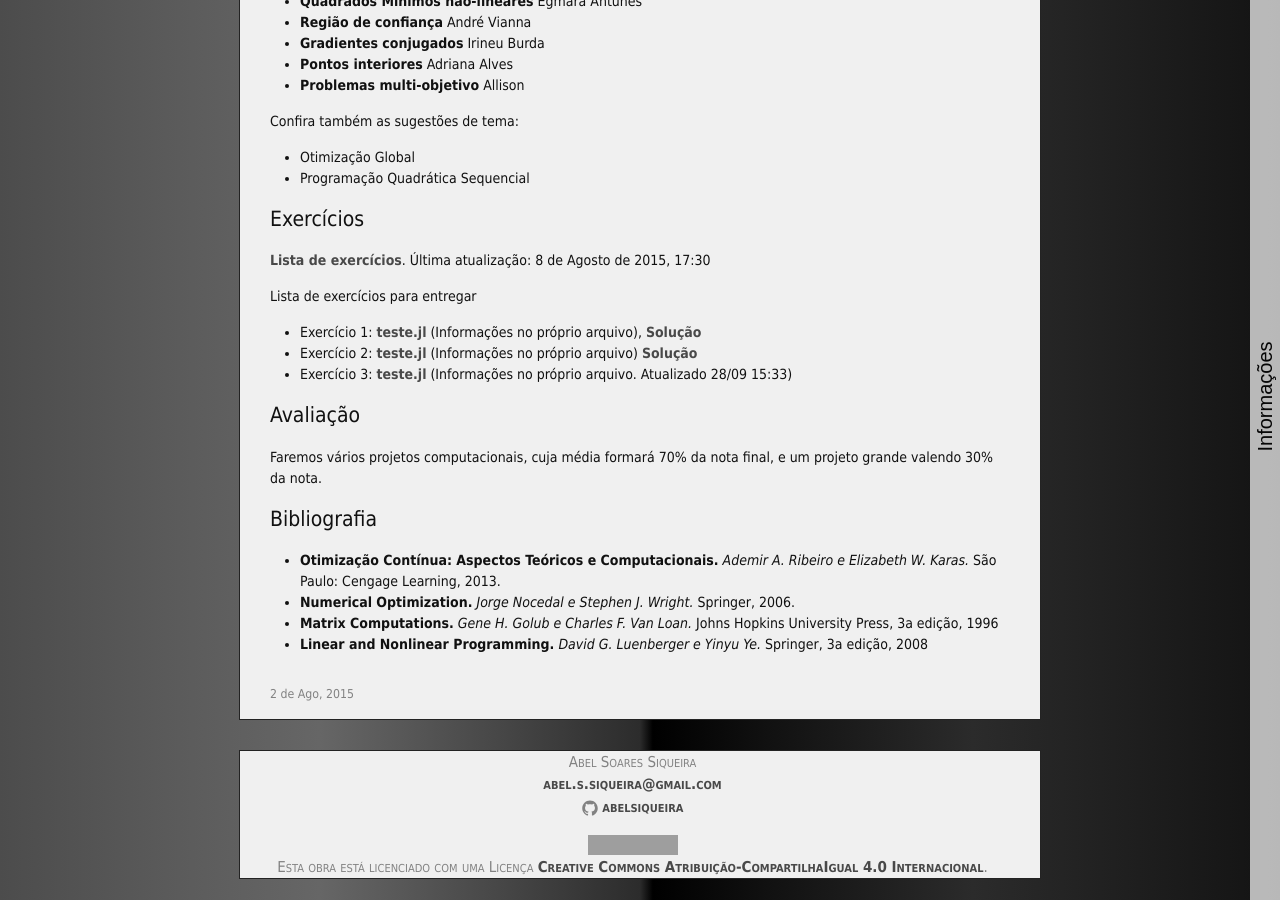
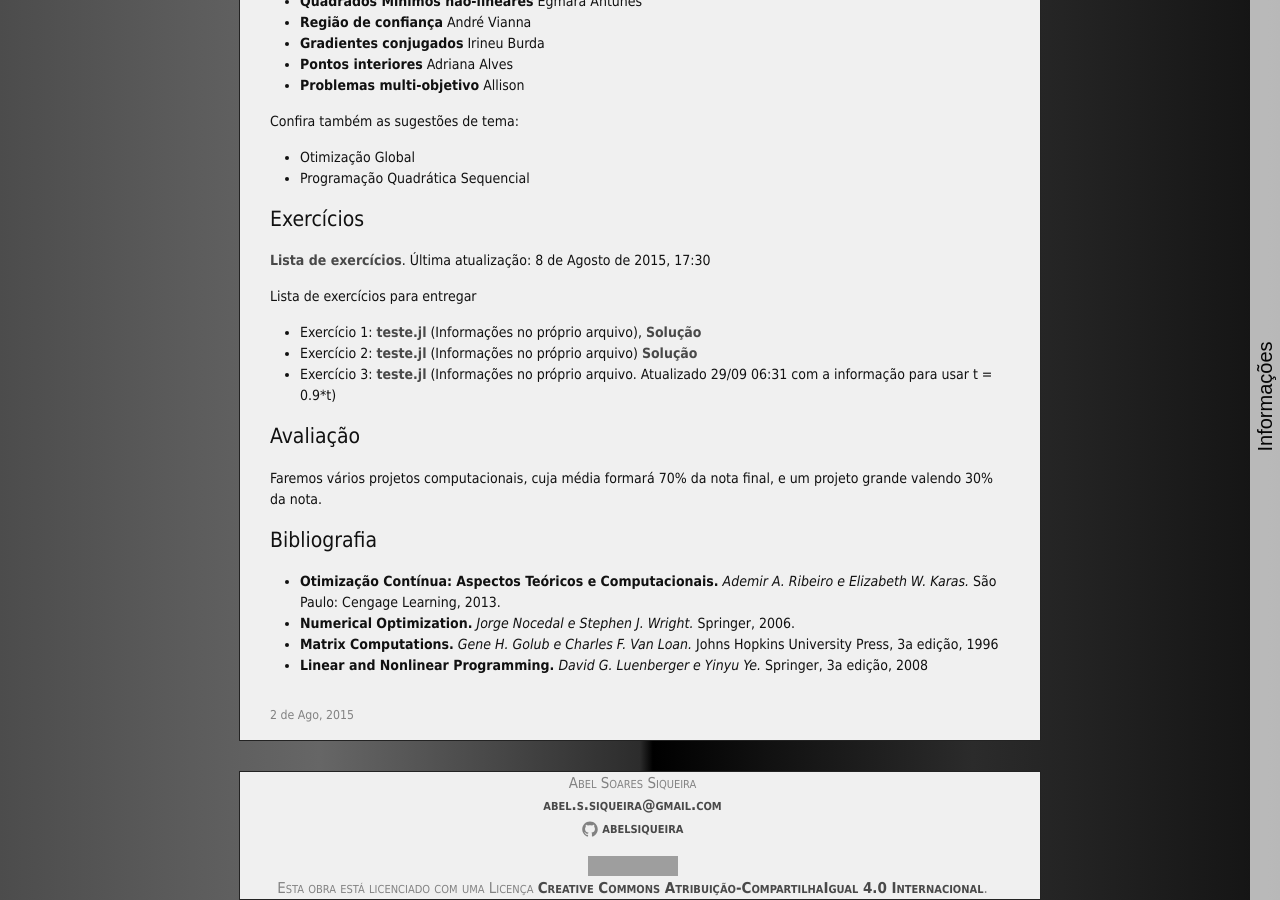
Before and after one commit to abelsiqueira/abelsiqueira.github.io-old, a Jekyll site: the page built from _posts/br/2015-08-02-cm114-2015s2.markdown, in a window 1280 px wide and 900 px high, scrolled down 936 px. Built offline with Jekyll 4.4.1, drawn with Linux system fonts in a browser that asks for light colours; nearby versions of some CDN libraries; grey boxes are pictures that could not be loaded.

Commit message:
Atualiza cm114

```diff
--- a/_posts/br/2015-08-02-cm114-2015s2.markdown
+++ b/_posts/br/2015-08-02-cm114-2015s2.markdown
@@ -80,7 +80,8 @@ Lista de exercícios para entregar
     (Informações no próprio arquivo)
     [Solução]({{ site.baseurl }}/disciplinas/cm114/ex2/ldlt.jl)
   - Exercício 3: [teste.jl]({{ site.baseurl }}/disciplinas/cm114/ex3/teste.jl)
-    (Informações no próprio arquivo. Atualizado 28/09 15:33)
+    (Informações no próprio arquivo. Atualizado 29/09 06:31 com a informação
+    para usar t = 0.9*t)
 
 # Avaliação
 
```
Also changed, not shown: 1 other file.
